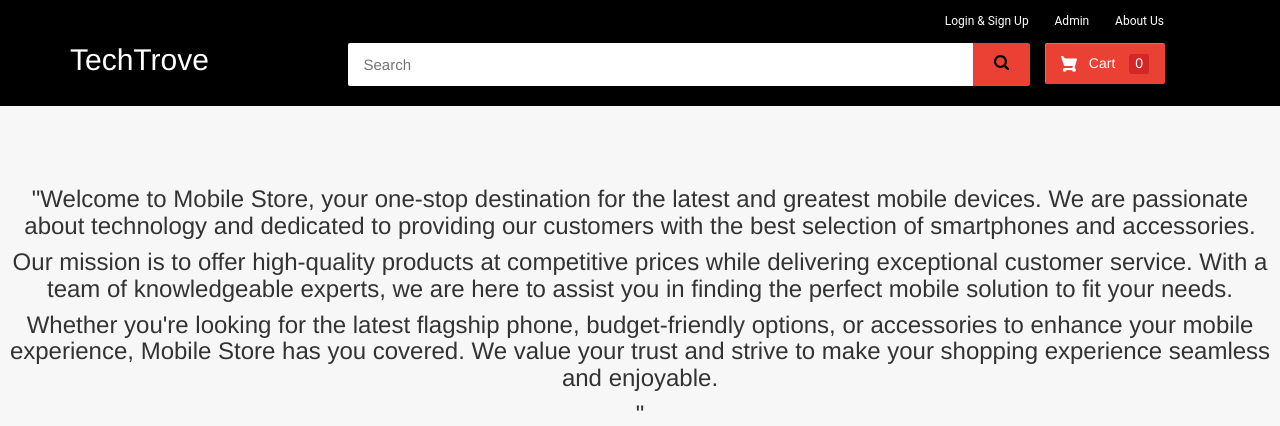
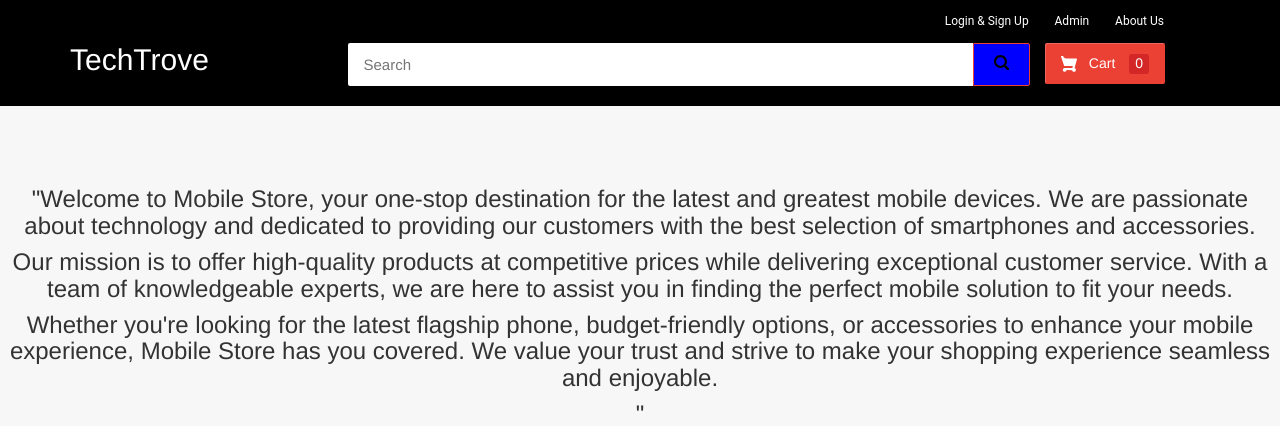
Before and after one commit to Manjari-Jayan/Mini_Project_1, a Django app: page /aboutus in a window 1280 px wide. Shown: the top 426 px of the page. Run offline with Django 3.2, Linux system fonts and the light colour scheme; some libraries are stand-ins or nearby versions.

Commit message:
Color changed search

```diff
--- a/ecommerce/templates/ecom/navbar.html
+++ b/ecommerce/templates/ecom/navbar.html
@@ -36,13 +36,15 @@
 }
 
 .navbar-button {
-    background-color: #eb4034;
+    {% comment %} background-color: #eb4034; {% endcomment %}
     border: 1px solid #eb4034;
     border-radius: 0 2px 2px 0;
     color: #ffffff;
     padding: 10px 0;
     height: 43px;
     cursor: pointer;
+    background-color: blue;
+
   }
 
   .cart-button {
```
Also changed, not shown: ecommerce/db.sqlite3.
